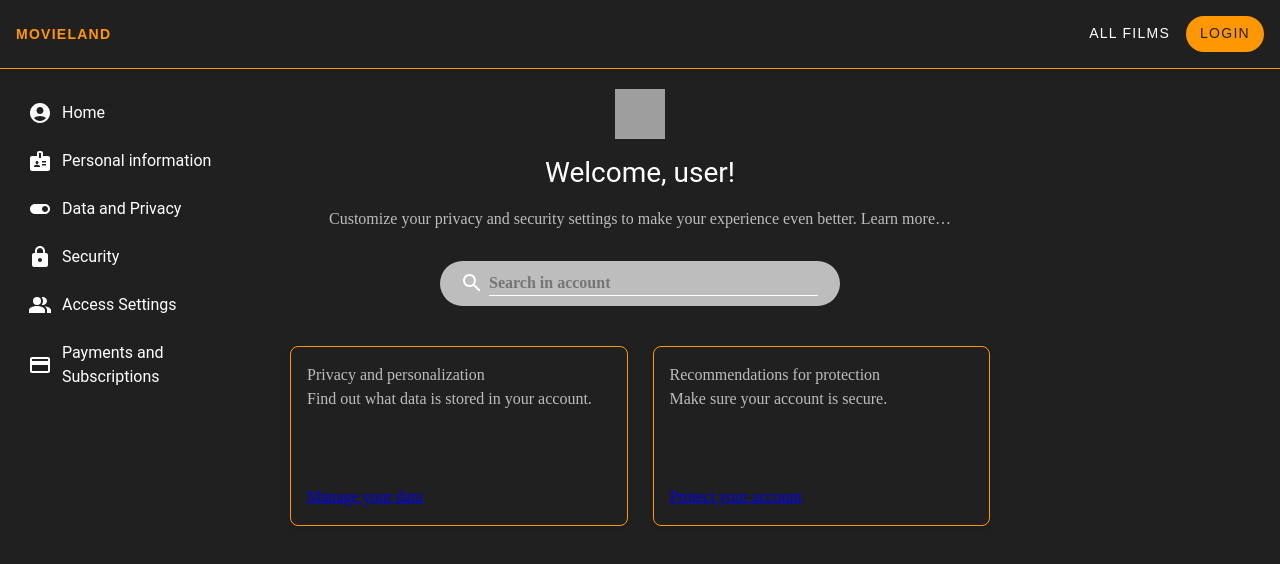
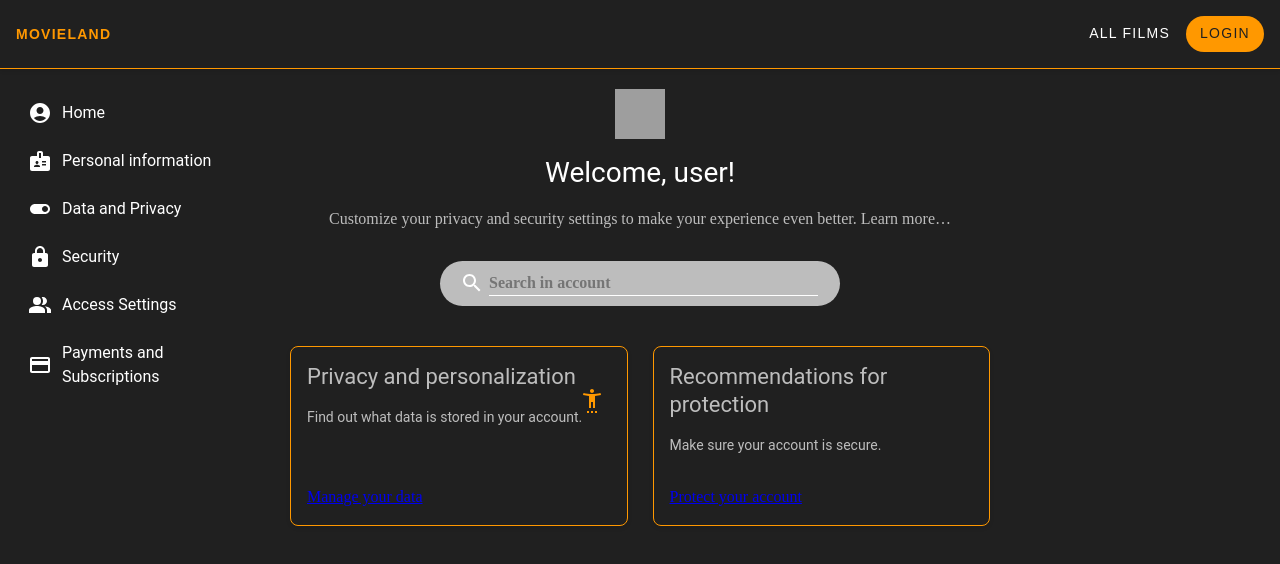
Before and after one commit to Kimerland/MovieLand-Frontend, a React app: page /profile in a window 1280 px wide. Shown: the top 564 px of the page. Built offline with nearby package versions, Linux system fonts and the light colour scheme; grey boxes are pictures that could not be loaded; the HTML template or start-up script is replaced by a standard one.

Commit message:
add typescript in Header also work with ModalProfile

```diff
--- /dev/null
+++ b/global.d.ts
@@ -0,0 +1,4 @@
+declare module "*.module.scss" {
+  const classes: { [key: string]: string };
+  export default classes;
+}
--- a/src/components/BodyProfile/BodyProfile.jsx
+++ b/src/components/BodyProfile/BodyProfile.jsx
@@ -9,6 +9,7 @@ import PaymentIcon from "@mui/icons-material/Payment";
 import { Link } from "react-router-dom";
 import SearchBtn from "../SearchBtn/SearchBtn";
 import HeaderProfile from "../HeaderProfile/HeaderProfile";
+import SettingsAccessibilityIcon from "@mui/icons-material/SettingsAccessibility";
 
 const BodyProfile = () => {
   return (
@@ -84,16 +85,28 @@ const BodyProfile = () => {
         <section className={ProfileStyle.profile_cards}>
           <div className={ProfileStyle.profile_card}>
             <div className={ProfileStyle.profile_card_content}>
-              <p>Privacy and personalization</p>
-              <p>Find out what data is stored in your account.</p>
+              <div className={ProfileStyle.prof_icon}>
+                {/* add icon styles right */}
+                <SettingsAccessibilityIcon style={{ color: "#ff9800" }} />
+              </div>
+              <h2 className={ProfileStyle.card_text}>
+                Privacy and personalization
+              </h2>
+              <div className={ProfileStyle.card_description}>
+                Find out what data is stored in your account.
+              </div>
             </div>
             <Link>Manage your data</Link>
           </div>
 
           <div className={ProfileStyle.profile_card}>
             <div className={ProfileStyle.profile_card_content}>
-              <p>Recommendations for protection</p>
-              <p>Make sure your account is secure.</p>
+              <h2 className={ProfileStyle.card_text}>
+                Recommendations for protection
+              </h2>
+              <div className={ProfileStyle.card_description}>
+                Make sure your account is secure.
+              </div>
             </div>
             <Link>Protect your account</Link>
           </div>
--- a/src/components/BodyProfile/BodyProfile.module.scss
+++ b/src/components/BodyProfile/BodyProfile.module.scss
@@ -89,4 +89,45 @@
 
 .profile_card_content {
   color: #bdbdbd;
+  display: flex;
+  flex-direction: column;
+  gap: 8px;
+  position: relative;
 }
+
+.card_text {
+  font-family: "Google Sans", Roboto, Arial, sans-serif;
+  line-height: 1.75rem;
+  font-size: 1.375rem;
+  font-weight: 400;
+  hyphens: auto;
+  word-break: break-word;
+  word-wrap: break-word;
+}
+
+.card_description {
+  font-family: "Google Sans Text", "Google Sans", Roboto, Arial, sans-serif;
+  font-size: 0.875rem;
+  font-weight: 400;
+  letter-spacing: 0rem;
+  line-height: 1.4285714286;
+  hyphens: auto;
+  word-break: break-word;
+  word-wrap: break-word;
+  flex-grow: 1;
+  flex-shrink: 1;
+  margin: 0;
+  padding: 8px 0 0;
+}
+
+.prof_icon {
+  position: absolute;
+  top: 40%;
+  left: 90%;
+  font-size: 16px;
+  // padding: 8px;
+  // display: flex;
+  display: block;
+  align-items: center;
+  justify-content: center;
+}
--- a/src/components/Header/Header.jsx
+++ b/src/components/Header/Header.tsx
@@ -2,12 +2,27 @@ import React, { useEffect, useState } from "react";
 import styles from "./Header.module.scss";
 import { Link } from "react-router-dom";
 
-const Header = ({ isSticky }) => {
-  const [currentUser, setCurrentUser] = useState(null);
+interface User {
+  user?: object;
+}
+
+interface HeaderProps {
+  isSticky: boolean;
+}
+
+const Header: React.FC<HeaderProps> = ({ isSticky }) => {
+  const [currentUser, setCurrentUser] = useState<User | null>(null);
 
   useEffect(() => {
-    const user = JSON.parse(localStorage.getItem("currentUser"));
-    setCurrentUser(user);
+    const user = localStorage.getItem("currentUser");
+    if (user) {
+      try {
+        const parsedUser: User = JSON.parse(user);
+        setCurrentUser(parsedUser);
+      } catch (error) {
+        console.log("Invalid user data in LocalStorage", error);
+      }
+    }
   }, []);
 
   return (
--- a/src/components/ModalAccount/ModalAccount.jsx
+++ b/src/components/ModalAccount/ModalAccount.jsx
@@ -4,8 +4,12 @@ import ModalAccStyles from "../ModalAccount/ModalAccount.module.scss";
 import CloseIcon from "@mui/icons-material/Close";
 import EditIcon from "@mui/icons-material/Edit";
 import DeleteOutlineIcon from "@mui/icons-material/DeleteOutline";
+import PublicIcon from "@mui/icons-material/Public";
+import { Link } from "react-router-dom";
 
 const ModalAccount = ({ onClose, avatar, setAvatar }) => {
+  const userId = "123456";
+
   const fileInputRef = useRef(null);
 
   const handleAvatarChange = async (event) => {
@@ -31,13 +35,12 @@ const ModalAccount = ({ onClose, avatar, setAvatar }) => {
 
   const handleAvatarDel = async () => {
     try {
-      await axios.delete("http://localhost:5000/upload-avatar", {
-        data: { avatar },
-      });
+      const userId = "id users";
+      await axios.delete(`http://localhost:5000/upload-avatar/${userId}`);
       setAvatar("profile.png");
-      onclose();
+      onClose();
     } catch (error) {
-      console.error("Error del", error);
+      console.error("Error deleting avatar:", error);
     }
   };
 
@@ -56,6 +59,21 @@ const ModalAccount = ({ onClose, avatar, setAvatar }) => {
     return () => {
       document.removeEventListener("keydown", handleEscape);
     };
+  }, []);
+
+  useEffect(() => {
+    const fetchUser = async () => {
+      try {
+        const response = await axios.get(
+          `http://localhost:5000/user/${userId}`
+        );
+        setAvatar(response.data.avatar || "profile.png");
+      } catch (error) {
+        console.error("Error user data:", error);
+      }
+    };
+
+    fetchUser();
   }, []);
 
   return (
@@ -77,9 +95,29 @@ const ModalAccount = ({ onClose, avatar, setAvatar }) => {
               into.
             </p>
 
+            <div className={ModalAccStyles.acc_content}>
+              <button className={ModalAccStyles.acc_agreement}>
+                <PublicIcon className={ModalAccStyles.icon} />
+                <span>The profile icon is visible to everyone</span>
+              </button>
+            </div>
+
+            <div className={ModalAccStyles.birthday_card}>
+              <div className={ModalAccStyles.birthday_card_content}>
+                <p>Your birthday is coming soon</p>
+                <p>
+                  Allow others to see your birthday in your profile so they can
+                  know about your upcoming celebration.
+                </p>
+                <Link className={ModalAccStyles.birthday_card_link}>
+                  Change settings
+                </Link>
+              </div>
+            </div>
+
             <div className={ModalAccStyles.avatar_flex}>
               <img
-                src={avatar || "profile.png"}
+                src={`http://localhost:5000${avatar}` || "profile.png"}
                 className={ModalAccStyles.avatar_image}
               />
             </div>
--- a/src/components/ModalAccount/ModalAccount.module.scss
+++ b/src/components/ModalAccount/ModalAccount.module.scss
@@ -82,7 +82,61 @@
   line-height: 1.25rem;
 }
 
+.acc_content {
+  display: flex;
+  justify-content: center;
+  align-items: center;
+  padding: 20px;
+}
+
+.acc_agreement {
+  display: flex;
+  align-items: center;
+  gap: 8px;
+  padding: 10px;
+  border: 1px solid #ff9800;
+  border-radius: 12px;
+  background-color: transparent;
+  color: #ffffff;
+  font-size: 14px;
+  line-height: 1.5;
+  cursor: pointer;
+}
+
+.icon {
+  color: #ffffff;
+  font-size: 20px;
+}
+
+.birthday_card {
+  border: 1px solid #ff9800;
+  border-radius: 12px;
+  background-color: transparent;
+  padding: 16px;
+  max-width: 400px;
+}
+
+.birthday_card_content {
+  display: flex;
+  flex-wrap: wrap;
+  justify-content: center;
+
+  p {
+    font-size: 14px;
+    color: #fff;
+    margin: 0 0 8px 0;
+  }
+}
+
+.birthday_card_link {
+  font-size: 14px;
+  color: #ffffff;
+  text-decoration: none;
+  font-weight: 500;
+}
+
 .avatar_flex {
+  padding-top: 20px;
   display: flex;
   justify-content: center;
 }
@@ -118,7 +172,7 @@
   font-size: 16px;
 
   &:hover {
-    background-color:  #fdab30;
+    background-color: #fdab30;
     transform: scale(1.02);
   }
 
```
